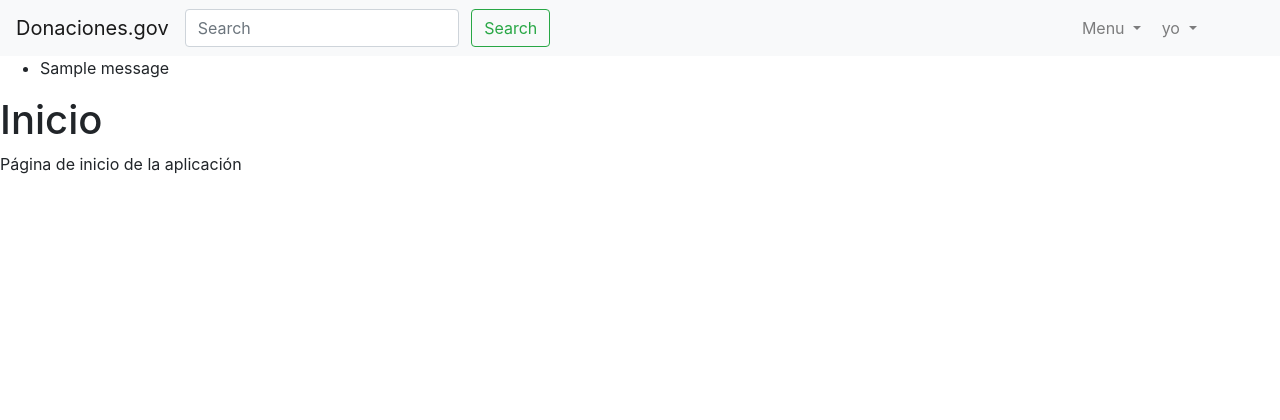
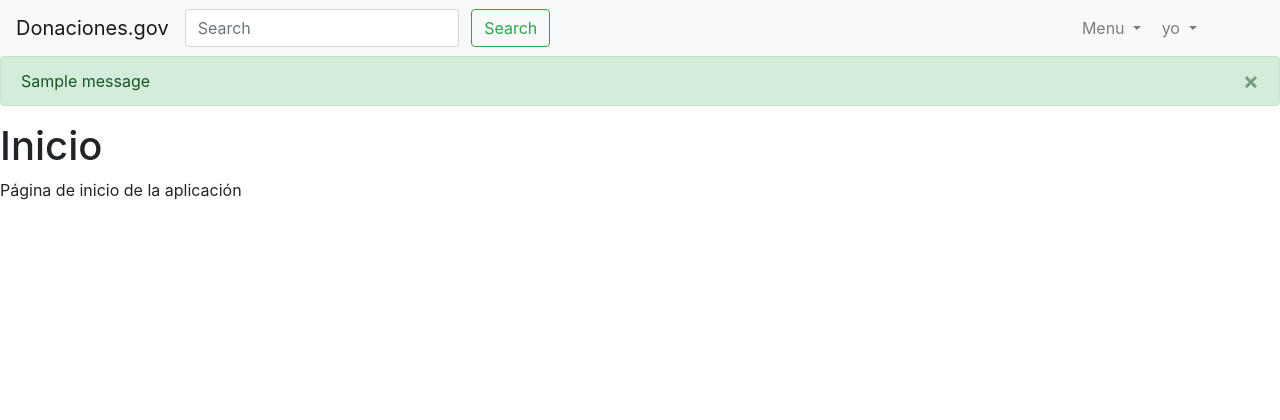
Before and after one commit to tefenet/donaciones, a Flask app: page / in a window 1280 px wide. Shown: the top 420 px of the page. Run offline with Flask 2, Linux system fonts and the light colour scheme; one stand-in notice (Sample message) is shown; parts of the project's set-up code (start-up, migrations or seed data) failed here and were passed over; some libraries are stand-ins or nearby versions.

Commit message:
update layout flash messages

```diff
--- a/app/templates/layout.html
+++ b/app/templates/layout.html
@@ -19,11 +19,12 @@
 <header>
     <nav class="navbar navbar-expand-lg navbar-light bg-light">
         <a class="navbar-brand" href="#">
-             <span class="d-lg-inline-block d-none">Donaciones.gov</span>
+            <span class="d-lg-inline-block d-none">Donaciones.gov</span>
         </a>
         {% block navbar %}
         {% endblock %}
-         <button class="navbar-toggler " type="button" data-toggle="collapse" data-target="#navbarSupportedContent" aria-controls="navbarSupportedContent" aria-expanded="false" aria-label="Toggle navigation">
+        <button class="navbar-toggler " type="button" data-toggle="collapse" data-target="#navbarSupportedContent"
+                aria-controls="navbarSupportedContent" aria-expanded="false" aria-label="Toggle navigation">
             <span class="navbar-toggler-icon"></span>
         </button>
 
@@ -42,7 +43,7 @@
                     <div class="dropdown-menu" aria-labelledby="navbarDropdown">
                         <a class="nav-link dropdown-item" href="{{ url_for('issue_index') }}">Consultas</a>
                         {% if is_authenticated(session) %}
-                        <a class="nav-link dropdown-item" href="{{ url_for('user_index') }}" >Usuarios</a>
+                        <a class="nav-link dropdown-item" href="{{ url_for('user_index') }}">Usuarios</a>
                         {% endif %}
 
                     </div>
@@ -71,13 +72,21 @@
 </header>
 <content style="min-Height:calc(100vh - 60px)">
     <div id="content">
-        {% with messages = get_flashed_messages() %}
+        {% with messages = get_flashed_messages(with_categories=true) %}
         {% if messages %}
-        <ul class=flashes>
-            {% for message in messages %}
-            <li>{{ message }}</li>
-            {% endfor %}
-        </ul>
+        {% for category, mess in messages %}
+        {% if category != 'message' %}
+        <div class="alert alert-{{category}} alert-dismissible fade show ">
+            {% else %}
+            <div class="alert alert-danger alert-dismissible fade show ">
+                {% endif %}
+                <button type="button" class="fade close" data-dismiss="alert" aria-label="Close">
+                    <span aria-hidden="true">&times;</span>
+                </button>
+                {{mess}}
+            </div>
+        </div>
+        {% endfor %}
         {% endif %}
         {% endwith %}
 
@@ -88,7 +97,7 @@
 <footer class="mt-auto bg-dark" style="height:60px" id="footer">
     <div class="mx-auto" style="margin-top:20px;width:40%;text-align:center;color:white">
         <p class="mx-auto" style="width:60%">
-        desarrollado por grupo 56</p>
+            desarrollado por grupo 56</p>
     </div>
     {% block footer %}
     {% endblock %}
```
